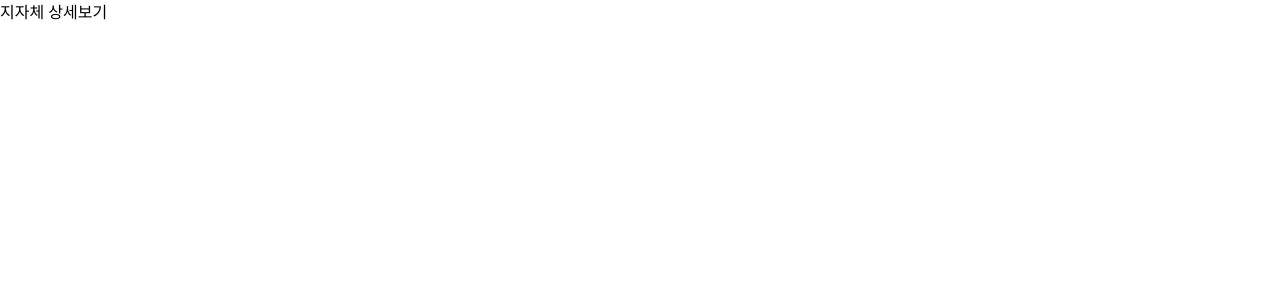
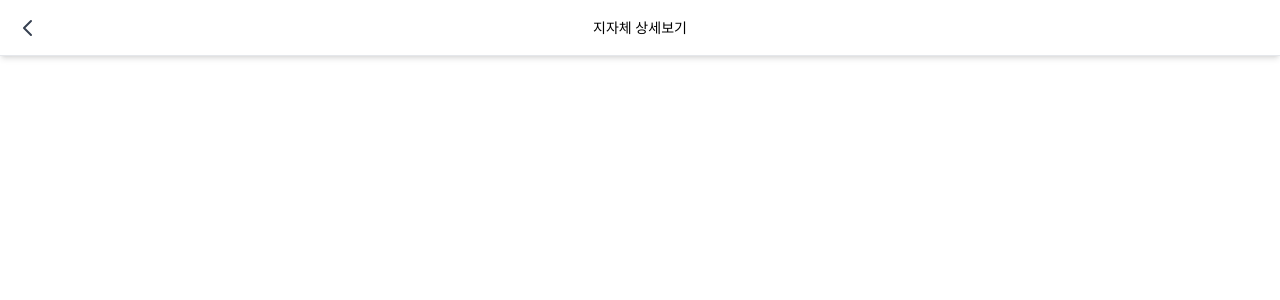
Before and after one commit to linc-hackathon-1/web1-frontend, a React (Vite) app: page / in a window 1280 px wide. Shown: the top 300 px of the page. Built offline with nearby package versions, Linux system fonts and the light colour scheme.

Commit message:
Feat: Header

```diff
--- a/src/components/organisms/Header.tsx
+++ b/src/components/organisms/Header.tsx
@@ -1,10 +1,31 @@
-import React from "react";
+type HeaderProps = {
+  pageName: string;
+};
 
-const Header = ({ pageName }) => {
+const Header = ({ pageName }: HeaderProps) => {
   return (
     <>
-      <div>
-        <div>{pageName}</div>
+      <div className="flex justify-between items-center w-full h-14 bg-white shadow-md border-b border-gray-200">
+        <button className="text-gray-700 pl-4">
+          <svg
+            xmlns="http://www.w3.org/2000/svg"
+            fill="none"
+            viewBox="0 0 24 24"
+            stroke="currentColor"
+            className="w-6 h-6"
+          >
+            <path
+              strokeLinecap="round"
+              strokeLinejoin="round"
+              strokeWidth={2}
+              d="M15 19l-7-7 7-7"
+            />
+          </svg>
+        </button>
+        <div className="flex justify-center items-center flex-grow text-sm">
+          <div>{pageName}</div>
+        </div>
+        <div className="w-10"></div> {/* 오른쪽 빈 공간 */}
       </div>
     </>
   );
```
